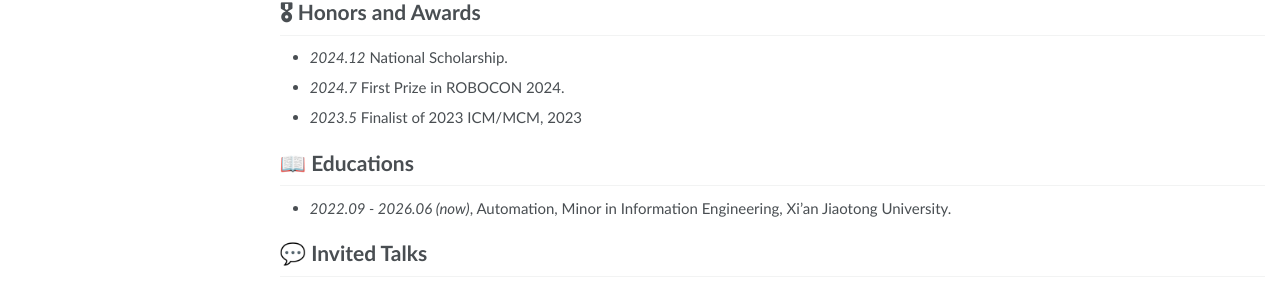
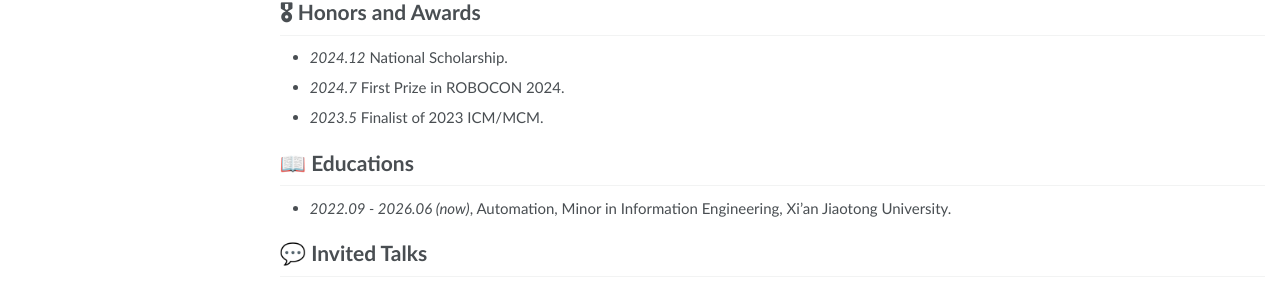
Before and after one commit to liuruixun/liuruixun.github.io, a Jekyll site: the page built from _pages/about.md, in a window 1280 px wide and 1202 px high. Shown: the part 857-1158 px from the top of the window. Built offline with Jekyll 4.4.1, drawn with Linux system fonts in a browser that asks for light colours.

Commit message:
Update about.md

```diff
--- a/_pages/about.md
+++ b/_pages/about.md
@@ -59,7 +59,7 @@ Shihong Wang\*, **Ruixun Liu**\*, Kaiyu Li\*, Jiawei Jiang, Xiangyong Cao
 # 🎖 Honors and Awards
 - *2024.12* National Scholarship.
 - *2024.7* First Prize in ROBOCON 2024.
-- *2023.5* Finalist of 2023 ICM/MCM, 2023
+- *2023.5* Finalist of 2023 ICM/MCM.
 
 # 📖 Educations
 - *2022.09 - 2026.06 (now)*, Automation, Minor in Information Engineering, Xi'an Jiaotong University.
```
